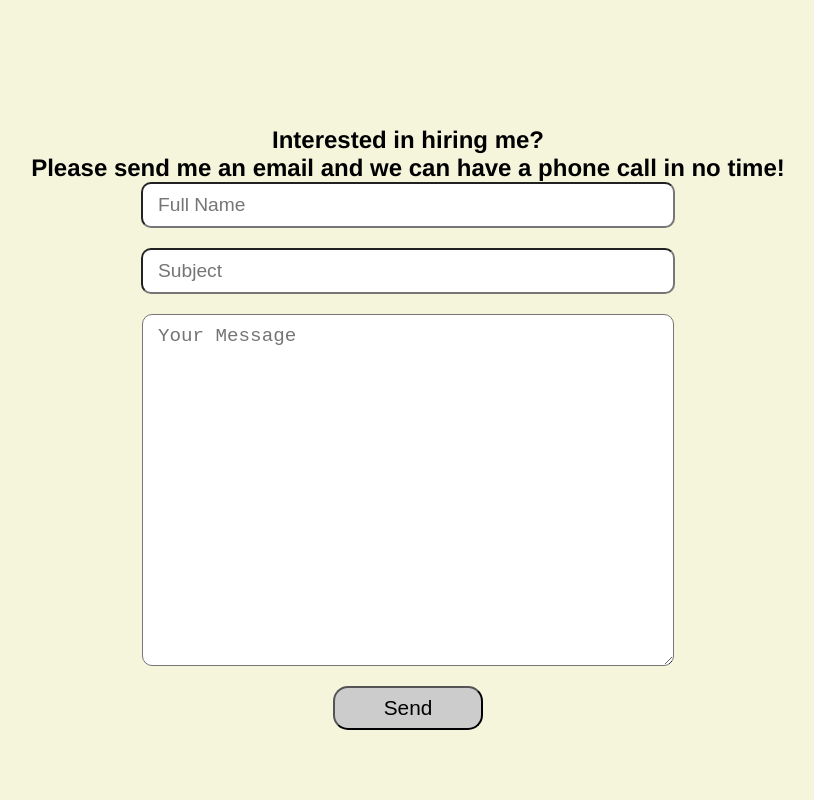
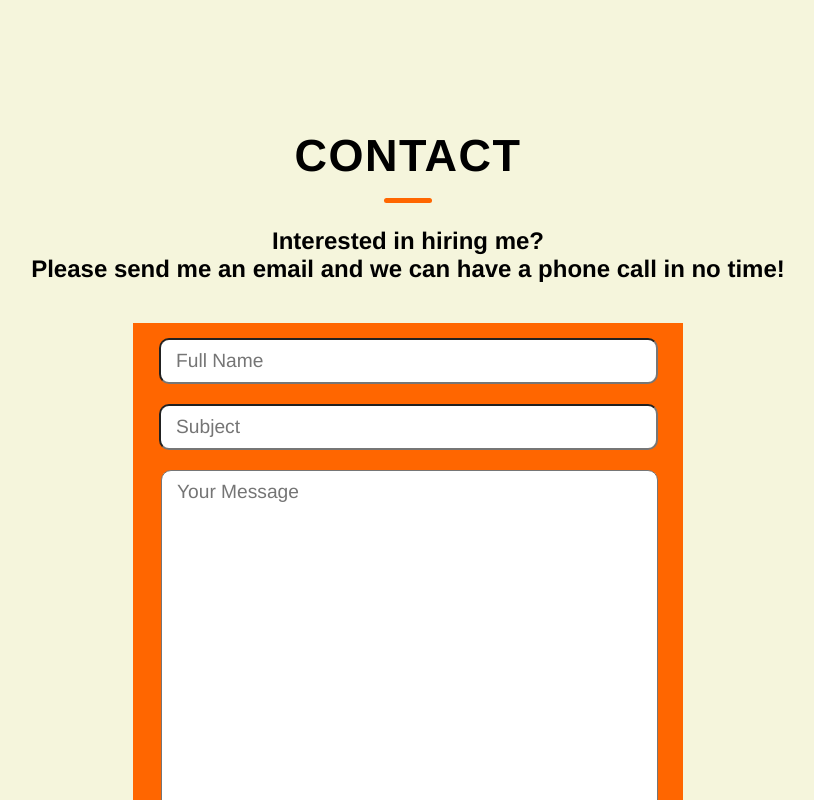
Before and after one commit to BenOhayon/my_portfolio_app, a React (Vite) app: page / in a window 1280 px wide. Shown: the part 1760-2560 px from the top of the page, without its empty margins (232-1046 px from the left). Built offline with nearby package versions, Linux system fonts and the light colour scheme.

Commit message:
redesigned contact form

```diff
--- a/src/components/ContactMe/ContactMe.jsx
+++ b/src/components/ContactMe/ContactMe.jsx
@@ -24,13 +24,14 @@ export default function ContactMe() {
 
   return (
     <section id='contact' className='contact-me-container'>
+      <h2 className='contact-me-title header'>Contact</h2>
       <h2 className='contact-me-title'>Interested in hiring me? <br/> Please send me an email and we can have a phone call in no time!</h2>
       <form ref={formRef} className='contact-form' onSubmit={handleSubmit}>
         <input className='contact-name-input contact-input' type='text' name='name' placeholder='Full Name' />
         <input className='contact-subject-input contact-input' type='text' name='subject' placeholder='Subject' />
         <textarea className='contact-content-input contact-input' name='message' placeholder='Your Message' rows={15} />
 
-        <button className='contact-send-button'>Send</button>
+        <button className='contact-send-button button'>Send</button>
       </form>
     </section>
   )
--- a/src/components/ContactMe/ContactMe.scss
+++ b/src/components/ContactMe/ContactMe.scss
@@ -5,23 +5,22 @@
   display: flex;
   flex-direction: column;
   justify-content: center;
-  align-items: center;
+  align-items: flex-end;
   margin: auto;
   gap: 20px;
+  margin-top: 40px;
+  background-color: var(--theme-color);
+  padding: 15px 25px;
 
   .contact-send-button {
-    font-size: 1.3rem;
-    padding: 8px 13px;
-    width: 60%;
-    max-width: 150px;
-    min-width: 87px;
-    border-radius: 15px;
-    background-color: #cccccc;
+
   }
 }
 
 .contact-input {
-  width: 100%;
+  font-family: inherit;
+  outline: none;
+  width: 93%;
   font-size: 1.2rem;
   padding: 10px 15px;
   border-radius: 10px;
--- a/src/components/HomePage/HomePage.jsx
+++ b/src/components/HomePage/HomePage.jsx
@@ -3,9 +3,9 @@ import About from '../About/About'
 import Projects from '../Projects/Projects'
 import ContactMe from '../ContactMe/ContactMe'
 import Hero from '../Hero/Hero'
+import Footer from '../Footer/Footer'
 
 import './HomePage.scss'
-import Footer from '../Footer/Footer'
 
 export default function HomePage() {
 
--- a/src/components/HomePage/HomePage.scss
+++ b/src/components/HomePage/HomePage.scss
@@ -3,8 +3,7 @@
   display: flex;
   flex-direction: column;
   text-align: center;
-  gap: 30px;
-  transform: translateY(var(--navbar-height));
+  transform: translateY(calc(var(--navbar-height) + 20px));
 }
 
 .header {
--- a/src/components/MainApp/App.scss
+++ b/src/components/MainApp/App.scss
@@ -4,10 +4,6 @@
   --overall-font-color: black;
   --navbar-height: 80px;
   --theme-color: hsl(24, 100%, 50%);
-}
-
-html {
-  scroll-behavior: smooth;
 }
 
 body {
@@ -21,6 +17,17 @@ body {
   z-index: 10;
 }
 
+.button {
+  font-size: 1.3rem;
+  padding: 8px 13px;
+  width: 60%;
+  max-width: 150px;
+  min-width: 87px;
+  border-radius: 15px;
+  background-color: #cccccc;
+  cursor: pointer;
+}
+
 a {
   text-decoration: none;
 }
@@ -31,7 +38,7 @@ h2 {
 }
 
 section {
-  padding: 10% 0;
+  padding-bottom: 300px;
 }
 
 body::-webkit-scrollbar {
--- a/src/components/NavBar/NavBar.jsx
+++ b/src/components/NavBar/NavBar.jsx
@@ -1,6 +1,5 @@
 import React from 'react'
 import { Link as ScrollLink } from 'react-scroll'
-import { Link as RouteLink } from 'react-router-dom'
 
 import './NavBar.scss'
 
@@ -17,10 +16,9 @@ export default function NavBar() {
     <nav>
       <div className='nav-title nav-button' onClick={scrollToPageTop}>Ben Ohayon</div>
       <ul className="nav-buttons">
-        {/* <li><ScrollLink to='hero' className='nav-home-button nav-button' spy={true} smooth={true} duration={200}>Home</ScrollLink></li> */}
-        <li><ScrollLink to='about' className='nav-user-button nav-button' spy={true} smooth={true} duration={200}>About</ScrollLink></li>
-        <li><ScrollLink to='contact' className='nav-user-button nav-button' spy={true} smooth={true} duration={200}>Contact</ScrollLink></li>
-        <li><ScrollLink to='contact' className='nav-user-button nav-button' spy={true} smooth={true} duration={200}>Resume</ScrollLink></li>
+        <li><ScrollLink to='about' className='nav-user-button nav-button' spy={true} offset={-20} smooth={true} duration={500}>About</ScrollLink></li>
+        <li><ScrollLink to='contact' className='nav-user-button nav-button' spy={true} offset={-110} smooth={true} duration={500}>Contact</ScrollLink></li>
+        <li><ScrollLink to='contact' className='nav-user-button nav-button' spy={true} offset={-20} smooth={true} duration={500}>Resume</ScrollLink></li>
       </ul>
     </nav>
   )
```
